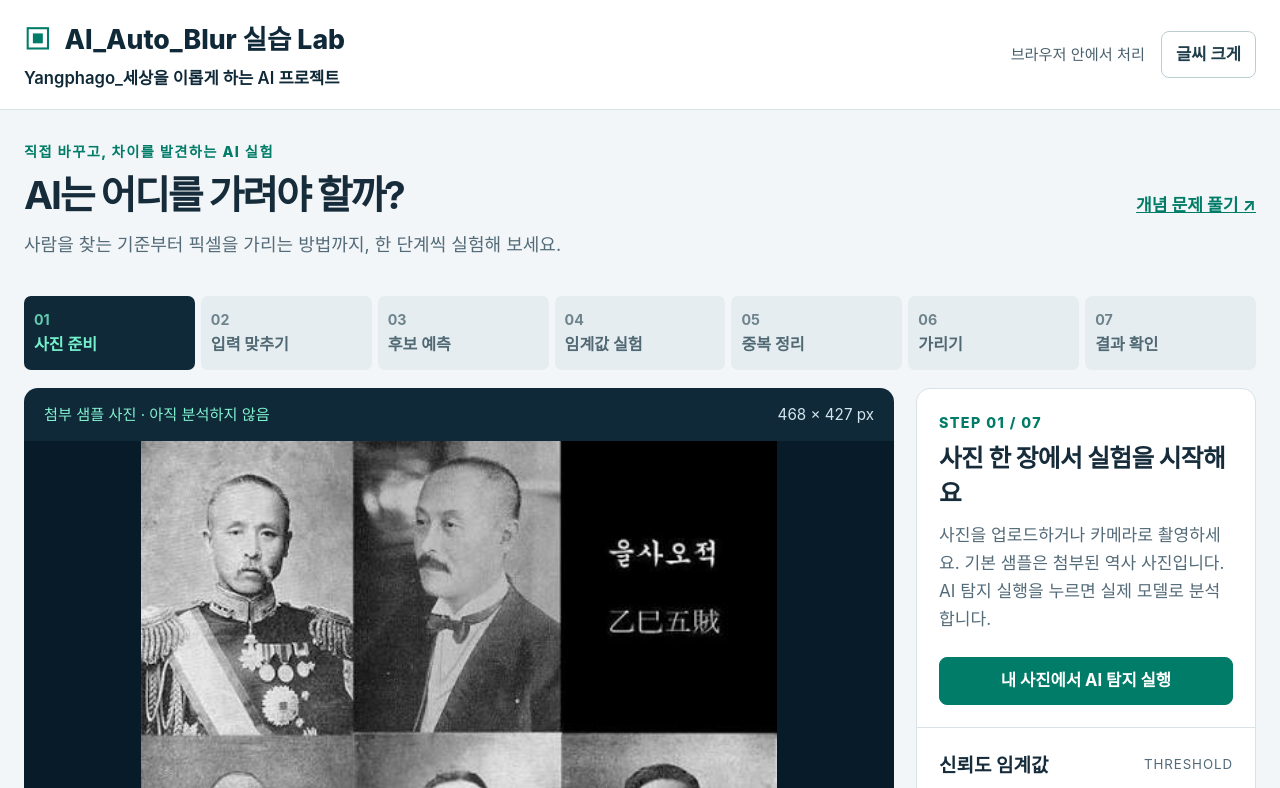
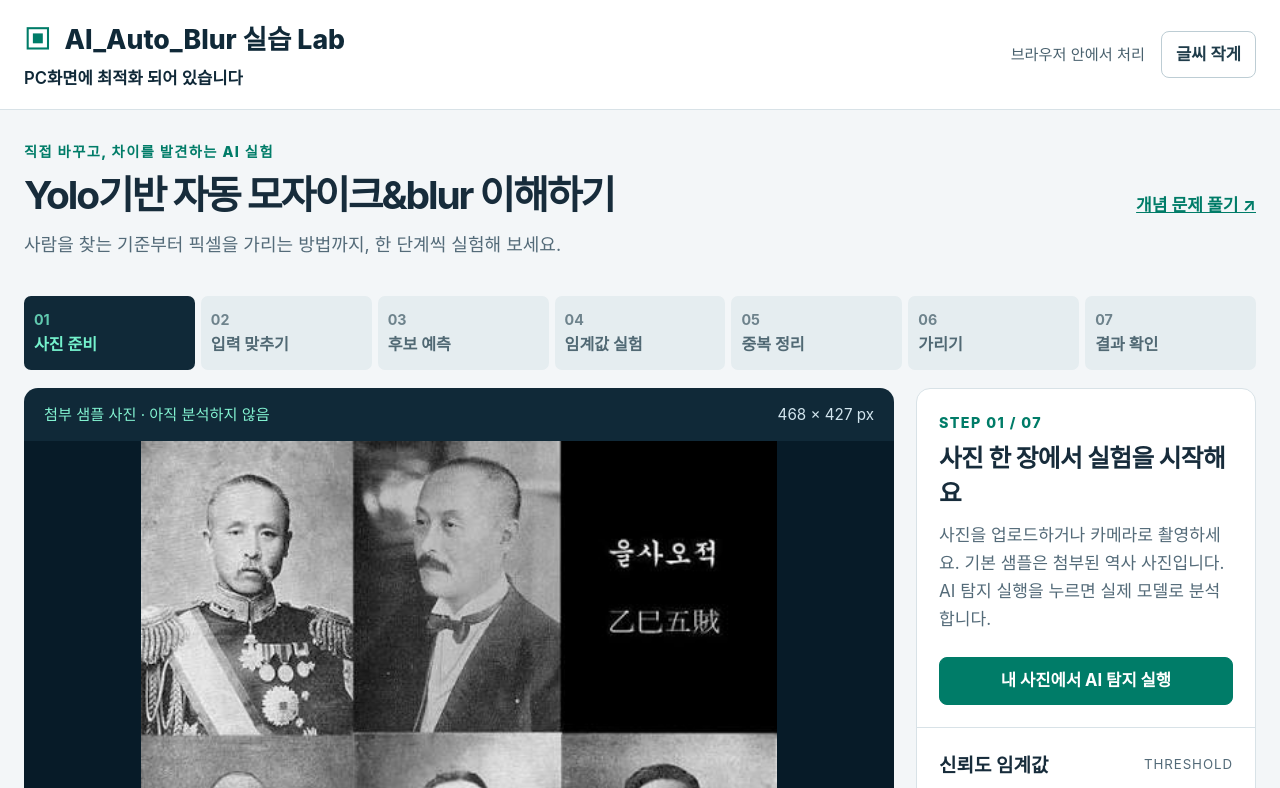
Before and after one commit to roughkyo/Ai_Auto_blur, a plain HTML site: page 2026-09-13-auto-blur-site/index.html in a window 1280 px wide. Both pictures are taken after a click on the button "글씨 크게". Shown: the top 788 px of the page. Drawn offline with Linux system fonts and the light colour scheme.

Commit message:
Update learning page copy and font size toggle label

```diff
--- a/2026-09-13-auto-blur-site/2026-09-13-app.mjs
+++ b/2026-09-13-auto-blur-site/2026-09-13-app.mjs
@@ -557,7 +557,11 @@ $('download').onclick = () => {
     setTimeout(()=>URL.revokeObjectURL(url),10000);
   },'image/png');
 };
-$('largeText').onclick = () => { document.documentElement.classList.toggle('large'); $('largeText').setAttribute('aria-pressed',String(document.documentElement.classList.contains('large'))); };
+$('largeText').onclick = () => {
+  const enlarged = document.documentElement.classList.toggle('large');
+  $('largeText').setAttribute('aria-pressed', String(enlarged));
+  $('largeText').textContent = enlarged ? '글씨 작게' : '글씨 크게';
+};
 document.querySelectorAll('[data-answer]').forEach(button => { button.onclick = () => { $('predictionFeedback').textContent = `${button.dataset.answer === 'less' ? '맞아요.' : '통과 후보는 줄거나 같아집니다.'} 같은 후보 점수에서 기준만 높이므로 새로 통과하는 후보는 없습니다. 0.25와 0.75 버튼을 눌러 비교하세요.`; }; });
 window.addEventListener('pagehide',()=>{ stopCamera(); stopPlayback(); });
 loadDemo();
--- a/2026-09-13-auto-blur-site/index.html
+++ b/2026-09-13-auto-blur-site/index.html
@@ -10,9 +10,9 @@
   <script type="module" src="2026-09-13-app.mjs"></script>
 </head>
 <body>
-  <header><a class="brand" href="#main"><span class="logo">▣</span> AI_Auto_Blur 실습 Lab <small>Yangphago_세상을 이롭게 하는 AI 프로젝트</small></a><div><span class="local">브라우저 안에서 처리</span><button id="largeText" aria-pressed="false">글씨 크게</button></div></header>
+  <header><a class="brand" href="#main"><span class="logo">▣</span> AI_Auto_Blur 실습 Lab <small>PC화면에 최적화 되어 있습니다</small></a><div><span class="local">브라우저 안에서 처리</span><button id="largeText" aria-pressed="false">글씨 크게</button></div></header>
   <main id="main">
-    <div class="heading"><div><p class="eyebrow">직접 바꾸고, 차이를 발견하는 AI 실험</p><h1>AI는 어디를 가려야 할까?</h1><p>사람을 찾는 기준부터 픽셀을 가리는 방법까지, 한 단계씩 실험해 보세요.</p></div><a class="text-link" href="#quiz">개념 문제 풀기 ↗</a></div>
+    <div class="heading"><div><p class="eyebrow">직접 바꾸고, 차이를 발견하는 AI 실험</p><h1>Yolo기반 자동 모자이크&amp;blur 이해하기</h1><p>사람을 찾는 기준부터 픽셀을 가리는 방법까지, 한 단계씩 실험해 보세요.</p></div><a class="text-link" href="#quiz">개념 문제 풀기 ↗</a></div>
     <nav id="steps" aria-label="실험 단계"></nav>
     <div class="workspace">
       <section class="viewer" aria-label="이미지 실험 화면">
@@ -33,7 +33,7 @@
     <section class="analysis"><div><p class="eyebrow">WHY THIS BOX?</p><h2>이 상자는 왜 남았을까?</h2><p id="candidateSummary"></p><p class="hint"><b>후보 #번호란?</b> YOLO 출력 배열의 순번으로, 예측한 상자를 구분하는 표식입니다. 무작위 숫자나 사람의 신원·사람 수가 아닙니다. 같은 사람에게 여러 후보가 생길 수 있습니다. F번호는 얼굴 모델의 탐지 결과입니다.</p><p class="hint">같은 사진에서 기준만 바꿔 보세요. 바꾼 구간에 후보 점수가 없다면 결과도 같습니다.</p><div id="timings" class="timings"></div></div><div class="table-wrap"><table><caption class="sr-only">사람 후보별 점수와 처리 사유</caption><thead><tr><th>후보</th><th>사람 점수</th><th>판정 · 이유</th><th>가림</th></tr></thead><tbody id="candidates"></tbody></table></div></section>
     <section class="experiment"><div><p class="eyebrow">PREDICT → TRY → EXPLAIN</p><h2>먼저 예상하고, 확인하기</h2><p>기준을 0.25에서 0.75로 높이면 <b>NMS 이전 통과 후보 수</b>는 어떻게 될까요?</p><div id="prediction"><button data-answer="more">늘거나 같아진다</button><button data-answer="less">줄거나 같아진다</button><button data-answer="learn">AI가 다시 학습한다</button></div><p id="predictionFeedback" role="status"></p></div><div class="concept-note"><h3>찾기와 가리기는 별개예요</h3><p><b>객체 탐지</b>는 무엇이 어디에 있는지 예측합니다.</p><p><b>블러</b>는 주변 픽셀을 섞어 경계를 흐리게 합니다.</p><p><b>모자이크</b>는 작은 블록을 대표 색으로 채웁니다.</p></div></section>
     <section id="quiz"><div class="section-title"><div><p class="eyebrow">CHECK YOUR UNDERSTANDING</p><h2>이제, 내 말로 설명할 수 있나요?</h2></div><span id="quizProgress">0 / 4 확인</span></div><div id="questions" class="quiz-grid"></div></section>
-    <footer>원리 학습용 실험실 · 사람 탐지 후 연결된 얼굴만 가립니다. 얼굴 누락이나 주변 단서까지 완전히 제거한다고 보장하지 않습니다.<br>사진은 이 브라우저 메모리에서 처리됩니다. <a href="2026-09-13-출처와배포.md">모델 출처 · 실행 및 배포 안내</a></footer>
+    <footer>원리 학습용 실험실 · 사람 탐지 후 연결된 얼굴만 가립니다. 얼굴 누락이나 주변 단서까지 완전히 제거한다고 보장하지 않습니다.<br>사진은 이 브라우저 메모리에서 처리됩니다. <a href="2026-09-13-출처와배포.md">모델 출처 · 실행 및 배포 안내</a><br>made by Yangphago</footer>
   </main>
 </body>
 </html>
```
